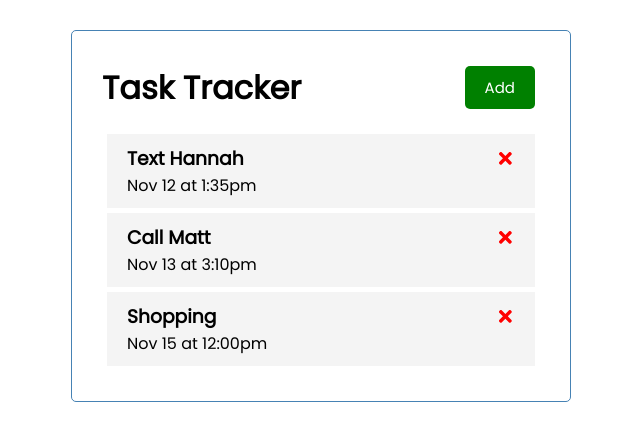
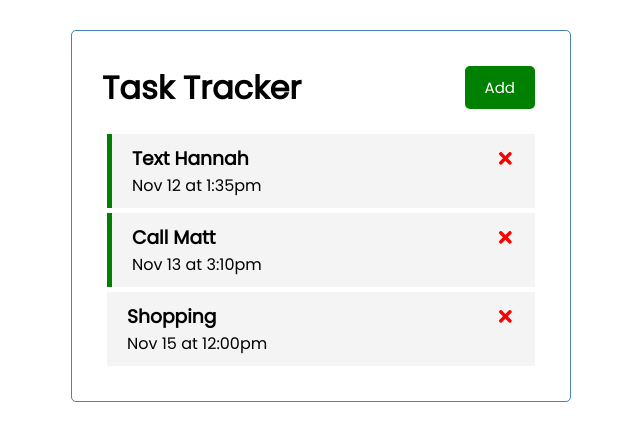
Before and after one commit to IlyaKrapivnoy/task_manager, a React (Create React App) app: page / in a window 1280 px wide. Shown: the top 440 px of the page, without its empty margins (319-959 px from the left). Built offline with nearby package versions, Linux system fonts and the light colour scheme.

Commit message:
add dynamic class for Task

```diff
--- a/src/components/Task.js
+++ b/src/components/Task.js
@@ -2,7 +2,10 @@
 
 const Task = ({ task, onDelete, onToggle }) => {
     return (
-        <div className='task' onDoubleClick={() => onToggle(task.id)}>
+        <div
+            className={`task ${task.reminder ? 'reminder' : ''}`}
+            onDoubleClick={() => onToggle(task.id)}
+        >
             <h3>
                 {task.text}{' '}
                 <FaTimes
```
